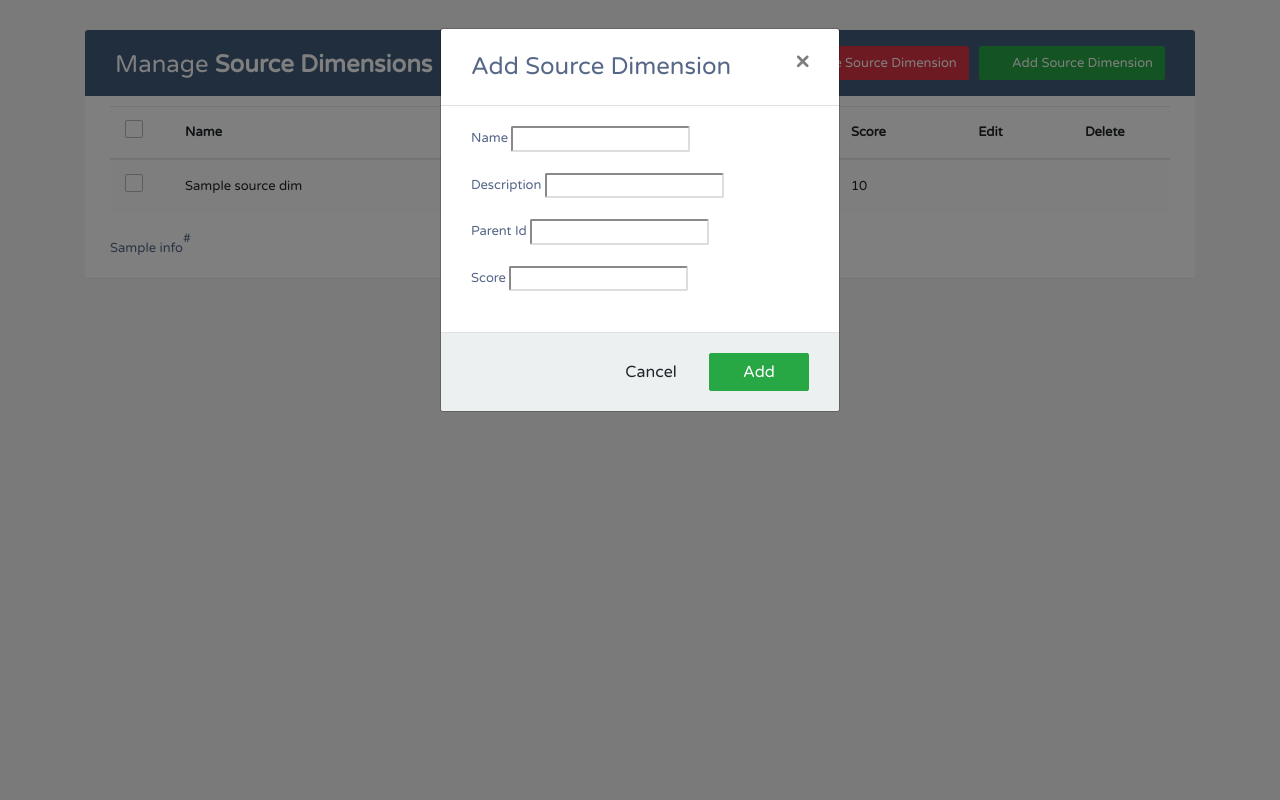
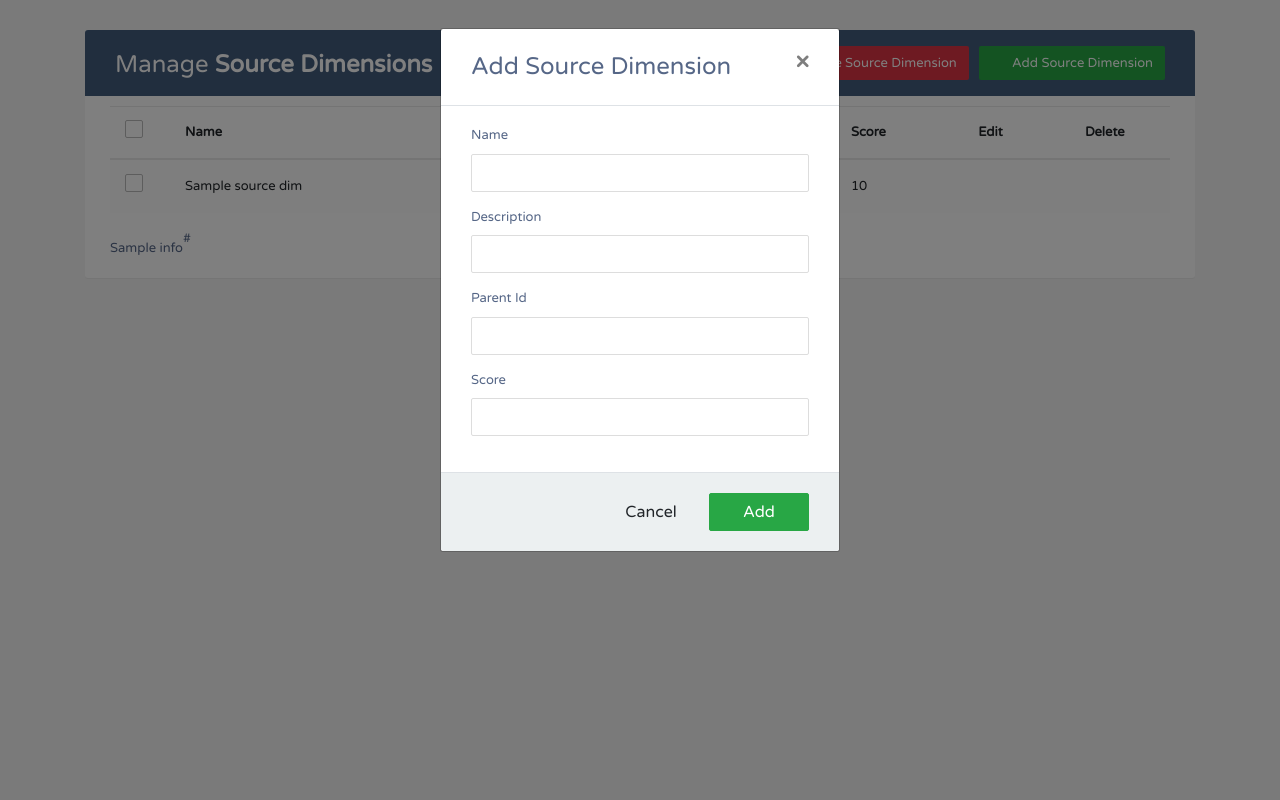
Before and after one commit to sfrobish/mc_framework, a Flask app: template app/templates/source_dim/crud_template.html in a window 1280 px wide, after a click that opens the changed part. Run offline with Flask 2, Linux system fonts and the light colour scheme; the template is opened without the code that fills it: most values are stand-ins (such as "Sample title", 1, 10 or a date in 2020); parts of the project's set-up code (start-up, migrations or seed data) failed here and were passed over; some libraries are stand-ins or nearby versions.

```diff
--- a/app/templates/source_dim/crud_template.html
+++ b/app/templates/source_dim/crud_template.html
@@ -217,12 +217,12 @@
     .modal .modal-title {
         display: inline-block;
     }
-	.modal .form-source_dim {
+	.modal .form-control {
 		border-radius: 2px;
 		box-shadow: none;
 		border-color: #dddddd;
 	}
-	.modal textarea.form-source_dim {
+	.modal textarea.form-control {
 		resize: vertical;
 	}
 	.modal .btn {
@@ -412,19 +412,19 @@ $(function(){
 					<div class="modal-body">
 						<div class="form-group">
 							<label>Name</label>
-							<input type="text" name="name" class="form-source_dim" required>
+							<input type="text" name="name" class="form-control" required>
 						</div>
 						<div class="form-group">
 							<label>Description</label>
-							<input type="text" name="description" class="form-source_dim" required>
+							<input type="text" name="description" class="form-control" required>
 						</div>
 						<div class="form-group">
 							<label>Parent Id</label>
-							<input type="number" name="parent_id" class="form-source_dim" required>
+							<input type="number" name="parent_id" class="form-control" required>
 						</div>
 						<div class="form-group">
 							<label>Score</label>
-							<input type="number" name="score" class="form-source_dim" required>
+							<input type="number" name="score" class="form-control" required>
 						</div>
 					</div>
 					<div class="modal-footer">
@@ -448,19 +448,19 @@ $(function(){
 						<input type="hidden" id="source_dimid">
 						<div class="form-group">
 							<label>Name</label>
-							<input type="text" class="form-source_dim" name="name" id="name" required>
+							<input type="text" class="form-control" name="name" id="name" required>
 						</div>
 						<div class="form-group">
 							<label>Description</label>
-							<input type="text" class="form-source_dim" name="description" id="description" required>
+							<input type="text" class="form-control" name="description" id="description" required>
 						</div>
 						<div class="form-group">
 							<label>Parent Id</label>
-							<input type="number" class="form-source_dim" name="parent_id" id="parent_id" required>
+							<input type="number" class="form-control" name="parent_id" id="parent_id" required>
 						</div>
 						<div class="form-group">
 							<label>Score</label>
-							<input type="number" class="form-source_dim" name="score" id="score" required>
+							<input type="number" class="form-control" name="score" id="score" required>
 						</div>
 					</div>
 					<div class="modal-footer">
@@ -486,19 +486,19 @@ $(function(){
 							<input type="hidden" readonly id="source_dimid">
 							<label for="source_dimname" class="col-sm-2 col-form-label">Name</label>
 							<div class="col-sm-10 ml-1">
-								<input type="text" readonly class="form-source_dim-plaintext" id="source_dimname">
+								<input type="text" readonly class="form-control-plaintext" id="source_dimname">
 							</div>
 							<label for="source_dimdescripition" class="col-sm-2 col-form-label">Description</label>
 							<div class="col-sm-10 ml-1">
-								<input type="text" readonly class="form-source_dim-plaintext" id="source_dimdescripition">
+								<input type="text" readonly class="form-control-plaintext" id="source_dimdescripition">
 							</div>
 							<label for="source_dimparent_id" class="col-sm-2 col-form-label">Parent Id</label>
 							<div class="col-sm-10 ml-1">
-								<input type="text" readonly class="form-source_dim-plaintext" id="source_dimparent_id">
+								<input type="text" readonly class="form-control-plaintext" id="source_dimparent_id">
 							</div>
 							<label for="source_dimscore" class="col-sm-2 col-form-label">Score</label>
 							<div class="col-sm-10 ml-1">
-								<input type="text" readonly class="form-source_dim-plaintext" id="source_dimscore">
+								<input type="text" readonly class="form-control-plaintext" id="source_dimscore">
 							</div>
 						</div>
 						<p class="text-warning"><small>This action cannot be undone.</small></p>
```
Also changed, not shown: app/source_dim/forms.py (+4 -4 lines).
